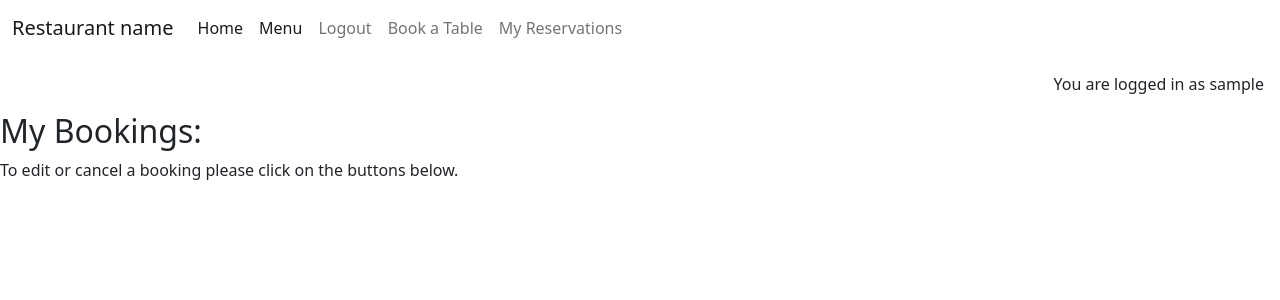
After one commit to Darioc18/PP4-restaurant-booking-system, a Django app: page /reservations_list/ in a window 1280 px wide. The commit adds this page. Shown: the top 300 px of the page. Run offline with Django 4.2, Linux system fonts and the light colour scheme; the visitor is signed in with stand-in values (Sample User, id 1); data that the repository does not hold is empty.

Commit message:
implement user reservation list viewing capability

```diff
--- a/reservation/forms.py
+++ b/reservation/forms.py
@@ -1,5 +1,9 @@
 from django import forms
 from .models import Reservation
+
+class DateInput(forms.DateInput):
+    """Custom widget that specifically handles dates"""
+    input_type = 'date'
 
 class ReservationForm(forms.ModelForm):
     """Form to book a table"""
@@ -9,5 +13,5 @@ class ReservationForm(forms.ModelForm):
         fields = '__all__'
         exclude = ['author']
         widgets = {
-            'date_of_booking': forms.DateInput(attrs={'type': 'datetime-local'}),
+            'date_of_booking': DateInput(),
         }
--- a/reservation/models.py
+++ b/reservation/models.py
@@ -72,6 +72,12 @@ class Reservation(models.Model):
                 code='invalid_time'
             )
 
+    def get_time_display(self):
+        """
+        Get the display value for the time_of_booking field.
+        """
+        return self.TIME_SLOTS[self.time_of_booking][1].strftime('%H:%M')
+
     class Meta:
         """Meta class for Reservation model"""
         ordering = ['created_on']
--- a/reservation/urls.py
+++ b/reservation/urls.py
@@ -5,4 +5,5 @@ urlpatterns = [
     path('', views.Home.as_view(), name='home'),
     path('menu/', views.Menu.as_view(), name='menu'),
     path('booking/', views.BookingView.as_view(), name='booking'),  # Add the booking URL pattern
+    path('reservations_list/', views.UserReservationsList.as_view(), name='reservations_list'),
 ]
--- a/reservation/views.py
+++ b/reservation/views.py
@@ -1,6 +1,6 @@
 from django.http import HttpResponse
 from django.shortcuts import render
-from django.views import generic
+from django.views import generic, View
 from .models import Reservation
 from django.views.generic.edit import CreateView
 from .forms import ReservationForm  # Create a form for the Reservation model
@@ -41,3 +41,18 @@ class BookingView(CreateView):
             return HttpResponse("Thank you for your booking. Your reservation is successful.")
         else:
             return HttpResponse("Booking incomplete. Please verify your booking details.")
+
+class UserReservationsList(View):
+    """
+        Directs to the user's reservation page, where the get method
+        retrieves all reservations made by the logged-in user.
+    """
+
+    def get(self, request,):
+        reservations = Reservation.objects.filter(author=request.user)
+        all_res = Reservation.objects.all()
+        context = {
+            'reservations': reservations,
+            'all_res': all_res
+        }
+        return render(request, 'reservations_list.html', context)
--- a/templates/base.html
+++ b/templates/base.html
@@ -51,6 +51,9 @@
                     <li class="nav-item">
                         <a class="nav-link" href="{% url 'booking' %}">Book a Table</a>
                     </li>
+                    <li class="nav-item">
+                        <a class="nav-link" href="{% url 'reservations_list' %}">My Reservations</a>
+                    </li>
                     {% else %}
                     <li class="nav-item">
                         <a class="nav-link {% if request.path == signup_url %}active{% endif %}" aria-current="page"
--- a/templates/reservation.html
+++ /dev/null
@@ -1,5 +0,0 @@
-{% extends "base.html" %} {% block content %}
-
-<div>This is the reservation page</div>
-
-{%endblock%}
--- /dev/null
+++ b/templates/reservations_list.html
@@ -0,0 +1,36 @@
+{% extends "base.html" %}
+
+{% block content %}
+
+<section id="booking" class="book_a_table">
+    <div class="my_bookings_container">
+        <h2 class="stroke">My Bookings:</h2>
+        <p class="stroke">To edit or cancel a
+            booking please click on the buttons below.</p>
+        <div class="row">
+            {% for reservation in reservations %}
+            <div class="col-md-5">
+                <div class="card mb-5">
+                    <div class="card-body">
+                        <h5 class='card-title text-uppercase text-center'>{{ reservation.full_name }}</h5>
+                        <h5 class='card-title text-uppercase text-center'>{{ reservation.nick_name }}</h5>
+                        <h6 class="card-subtitle mb-2 text-muted">{{ reservation.date_of_booking }} at
+                            {{ reservation.time_of_booking }}</h6>
+                        <div class='card-text'>
+                            <p>Number of Guests: {{ reservation.num_of_guests }}</p>
+                            <p>Notes: {{ reservation.notes }}</p>
+                        </div>
+                        <!-- <a href="/edit_reservation/{{booking.id}}" class="btn btn-success">Edit</a>
+                        <a href="/delete_reservation/{{booking.id}}" class="btn btn-success">Delete</a> -->
+                    </div>
+                </div>
+            </div>
+            {%endfor%}
+        </div>
+    </div>
+</section>
+
+
+
+
+{%endblock%}
```
